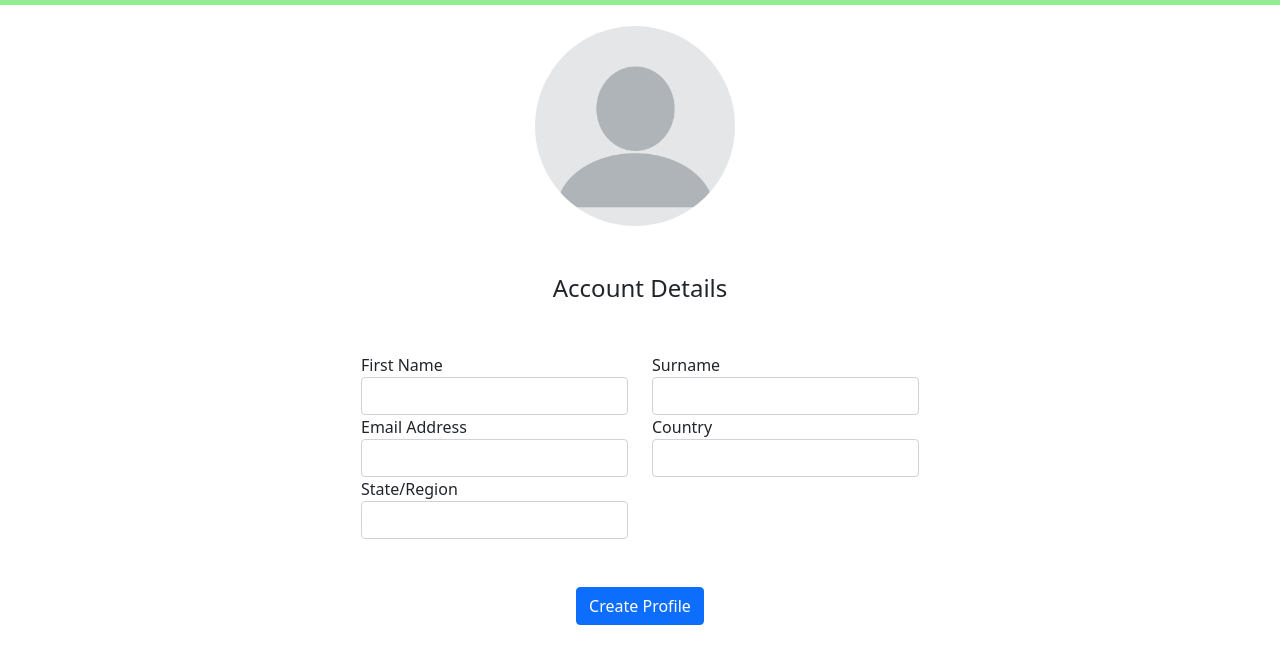
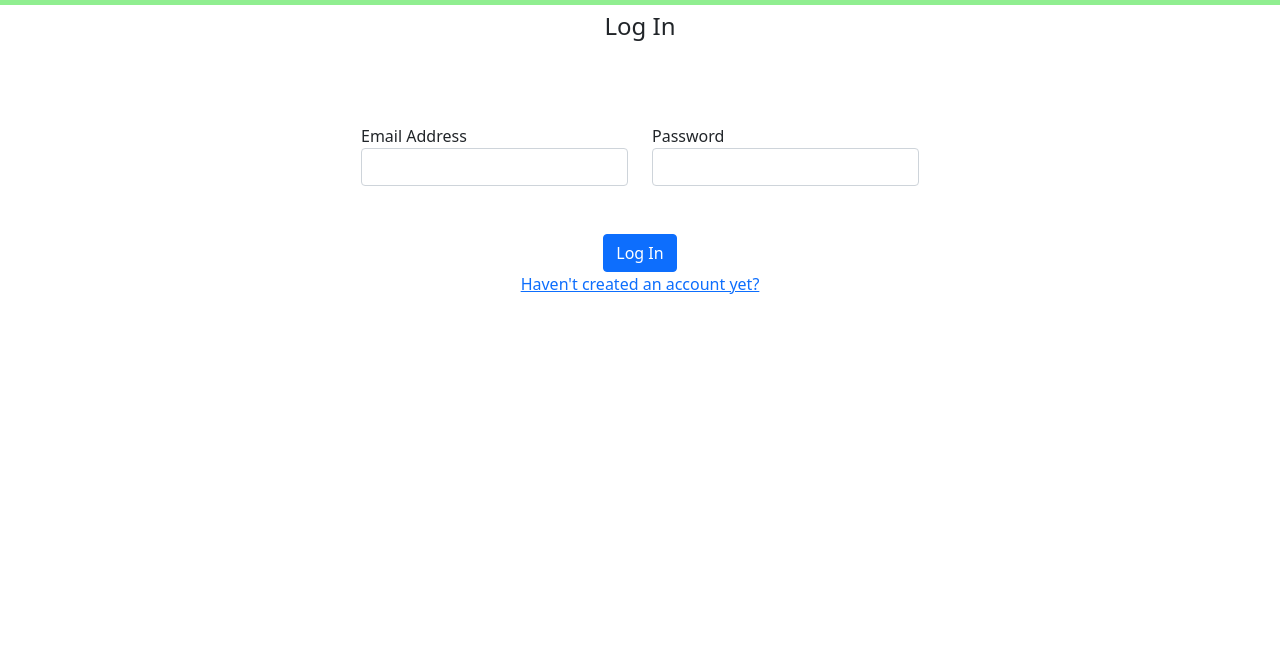
Before and after one commit to wgreenehill/GlobalClassroom, a plain HTML site: page Active Connect/LogIn.html in a window 1280 px wide. Shown: the part 103-766 px from the top of the page. Drawn offline with nearby package versions, Linux system fonts and the light colour scheme.

Commit message:
Added Log in page
Added login page with links for navigation

```diff
--- a/Active Connect/Assets/CSS/homepage_style.css
+++ b/Active Connect/Assets/CSS/homepage_style.css
@@ -219,6 +219,7 @@ nav{
 .form {
     margin: auto;
     width: 50%;
+    padding-top: 6%;
 }
 
 .text-center {
@@ -229,10 +230,6 @@ nav{
     max-height: 200px;
 }
 
-.form{
-    padding-top: 3%;
-}
-
 #ageGroup {
     border-top: 5%;
 }
--- a/Active Connect/Profile.html
+++ b/Active Connect/LogIn.html
@@ -47,19 +47,16 @@
 
     <div class="container rounded bg-white mt-5 mb-5">
             <div class="col-md-3 form">
-                <div class="d-flex flex-column align-items-center text-center p-3 py-5"><img class="rounded-circle profile" src="Assets/Images/defaultUser.jpg"><span class="font-weight-bold"></span><span> </span></div>
-                <h4 class="text-center">Account Details</h4>
+                <h4 class="text-center">Log In</h4>
 
             </div>
             <div class="col-md-5 form">
                     <div class="row mt-2">
-                        <div class="col-md-6"><label class="labels">First Name</label><input type="text" class="form-control" placeholder="" value=""></div>
-                        <div class="col-md-6"><label class="labels">Surname</label><input type="text" class="form-control" value="" placeholder=""></div>
                         <div class="col-md-6"><label class="labels">Email Address</label><input type="text" class="form-control" placeholder="" value=""></div>
-                        <div class="col-md-6"><label class="labels">Country</label><input type="text" class="form-control" placeholder="" value=""></div>
-                        <div class="col-md-6"><label class="labels">State/Region</label><input type="text" class="form-control" value="" placeholder=""></div>
+                        <div class="col-md-6"><label class="labels">Password</label><input type="text" class="form-control" value="" placeholder=""></div>
                     </div>
-                    <div class="mt-5 text-center"><button class="btn btn-primary profile-button" type="button">Create Profile</button></div>
+                    <div class="mt-5 text-center"><button class="btn btn-primary profile-button" type="button">Log In</button></div>
+                    <p class="text-center"><a href=CreateProfile.html>Haven't created an account yet?</a></p>
             </div>
     </div>
 
```
Also changed, not shown: Active Connect/CreateProfile.html (+3 -2 lines).
